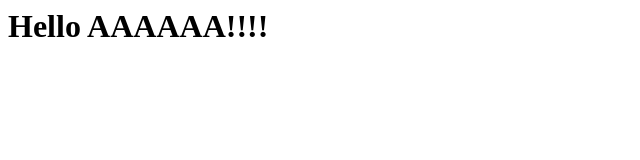
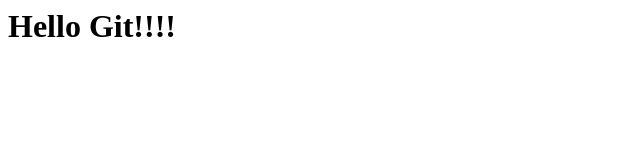
Before and after one commit to yaneproger/cicd, a plain HTML site: page index.html in a window 1280 px wide. Shown: the whole page, without its empty margins (0-640 px from the left). Drawn offline with Linux system fonts and the light colour scheme.

Commit message:
Revert "next test commit"
This reverts commit 91b753f18c3800a5fa5fe5b9647899eb01a6c4fa.

```diff
--- a/index.html
+++ b/index.html
@@ -1 +1 @@
-<h1>Hello AAAAAA!!!!<h1>
+<h1>Hello Git!!!!<h1>
```
